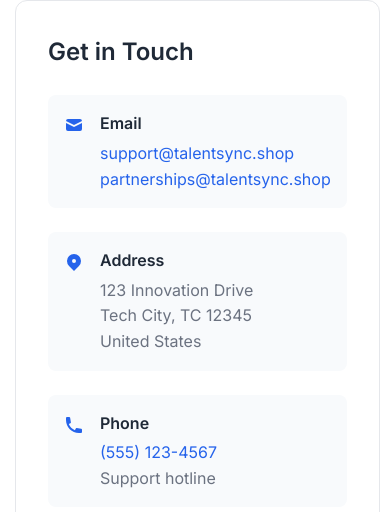
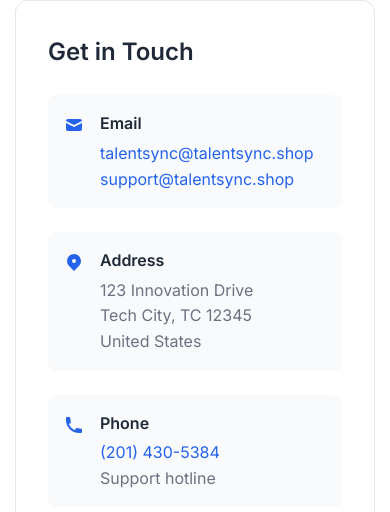
Before and after one commit to Mastercrocks/MYJOBSITE, a website: page Public/contact.html in a window 390 px wide. Shown: the part 1054-1566 px from the top of the page. Drawn offline with Linux system fonts and the light colour scheme.

Commit message:
Update contact page with new support emails and phone number

```diff
--- a/Public/contact.html
+++ b/Public/contact.html
@@ -414,8 +414,8 @@
                         </svg>
                         <div class="info-content">
                             <h3>Email</h3>
+                            <p><a href="mailto:talentsync@talentsync.shop">talentsync@talentsync.shop</a></p>
                             <p><a href="mailto:support@talentsync.shop">support@talentsync.shop</a></p>
-                            <p><a href="mailto:partnerships@talentsync.shop">partnerships@talentsync.shop</a></p>
                         </div>
                     </div>
 
@@ -437,7 +437,7 @@
                         </svg>
                         <div class="info-content">
                             <h3>Phone</h3>
-                            <p><a href="tel:+15551234567">(555) 123-4567</a></p>
+                            <p><a href="tel:+12014305384">(201) 430-5384</a></p>
                             <p>Support hotline</p>
                         </div>
                     </div>
```
